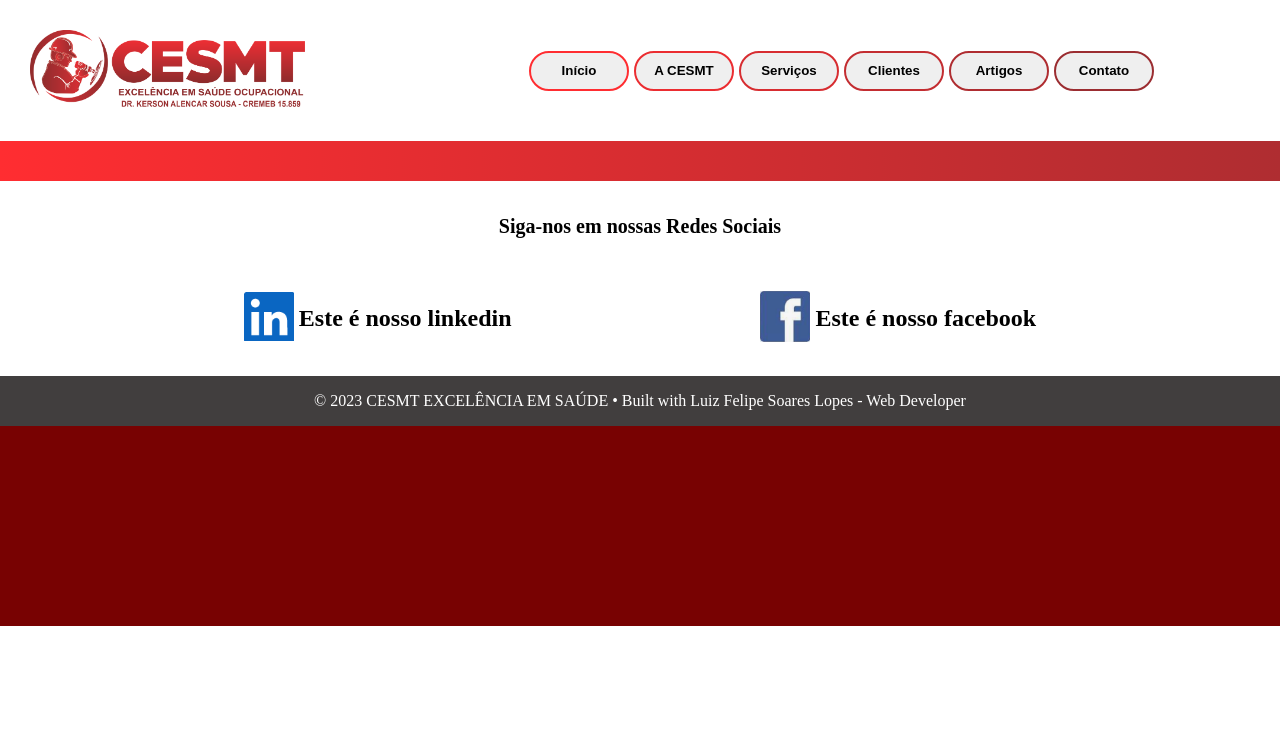
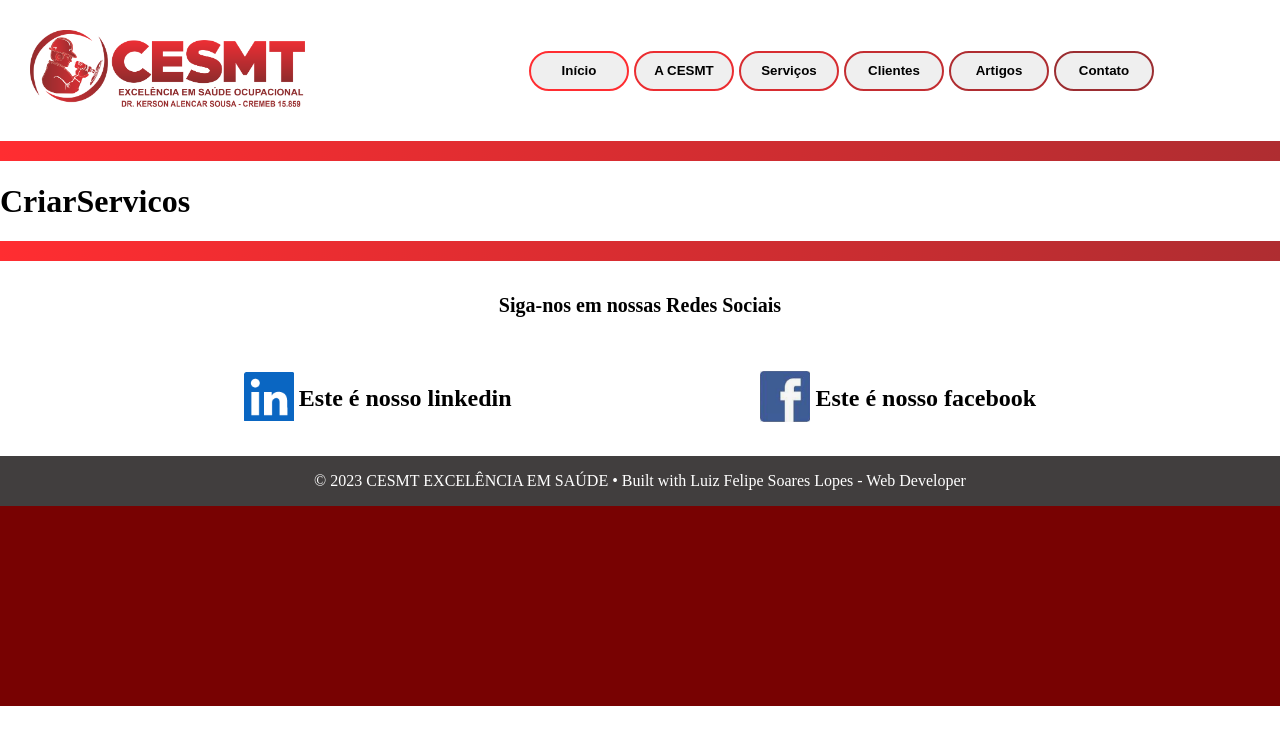
Before and after one commit to FelipeFull-Stack/CESMT-Client, a React (Create React App) app: page /servicos in a window 1280 px wide. Shown: the top 744 px of the page. Built offline with nearby package versions, Linux system fonts and the light colour scheme.

Commit message:
Include <CriarServicos />

```diff
--- a/src/components/CRUD Servico/CriarServico/index.js
+++ b/src/components/CRUD Servico/CriarServico/index.js
@@ -3,7 +3,7 @@ import style from "./style.module.css";
 function CriarServico() {
     return (
         <>
-
+            <h1>CriarServicos</h1>
         </>
     );
 };
--- a/src/pages/Servico/index.js
+++ b/src/pages/Servico/index.js
@@ -1,7 +1,11 @@
-
+import { CriarServico } from "../../components/CRUD Servico/CriarServico";
 
 function Servico() {
-
+    return (
+        <>
+            <CriarServico />
+        </>
+    )
 }
 
 export { Servico };
```
